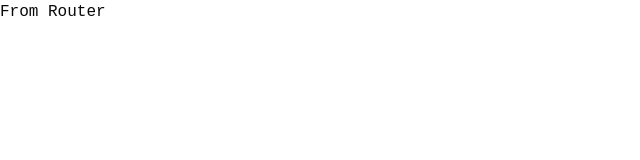
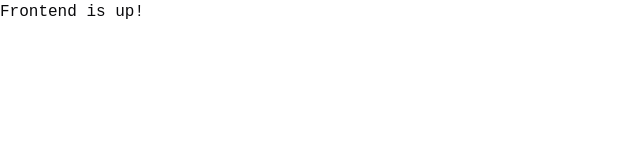
Before and after one commit to DeuxLim/orqestra, a React (Vite) app in the folder client/: page / in a window 1280 px wide. Shown: the top 160 px of the page, without its empty margins (0-640 px from the left). Built offline with nearby package versions, Linux system fonts and the light colour scheme.

Commit message:
initialized project structure

```diff
--- a/client/src/App.tsx
+++ /dev/null
@@ -1,12 +0,0 @@
-import { RouterProvider } from "react-router";
-import { routes } from "@/routes";
-
-function App() {
-	return (
-		<div>
-			<RouterProvider router={routes} />
-		</div>
-	);
-}
-
-export default App;
--- /dev/null
+++ b/client/src/app/App.tsx
@@ -0,0 +1,12 @@
+import AppProvider from "./AppProvider";
+import { AppRouter } from "@/app/AppRouter";
+
+const App = () => {
+	return (
+		<AppProvider>
+			<AppRouter />
+		</AppProvider>
+	);
+};
+
+export default App;
--- /dev/null
+++ b/client/src/app/AppProvider.tsx
@@ -0,0 +1,12 @@
+import type { ReactNode } from "react";
+import { QueryClientProvider, QueryClient } from "@tanstack/react-query";
+
+const queryClient = new QueryClient();
+
+export default function AppProvider({ children }: { children: ReactNode }) {
+	return (
+		<QueryClientProvider client={queryClient}>
+			{children}
+		</QueryClientProvider>
+	);
+}
--- /dev/null
+++ b/client/src/app/AppRouter.tsx
@@ -0,0 +1,9 @@
+import { useMemo } from "react";
+import { createAppRouter } from "@/app/routes";
+import { RouterProvider } from "react-router";
+
+export const AppRouter = () => {
+	const router = useMemo(() => createAppRouter(), []);
+
+	return <RouterProvider router={router} />;
+};
--- /dev/null
+++ b/client/src/app/routes.tsx
@@ -0,0 +1,9 @@
+import { createBrowserRouter } from "react-router";
+
+export const createAppRouter = () =>
+	createBrowserRouter([
+		{
+			path: "/",
+			element: <div>Frontend is up!</div>,
+		},
+	]);
--- a/client/src/main.tsx
+++ b/client/src/main.tsx
@@ -1,7 +1,7 @@
 import { StrictMode } from "react";
 import { createRoot } from "react-dom/client";
-import "./index.css";
-import App from "./App.tsx";
+import "@/index.css";
+import App from "@/app/App";
 
 createRoot(document.getElementById("root")!).render(
 	<StrictMode>
```
Also changed, not shown: client/src/routes.tsx (deleted, +0 -8 lines).
